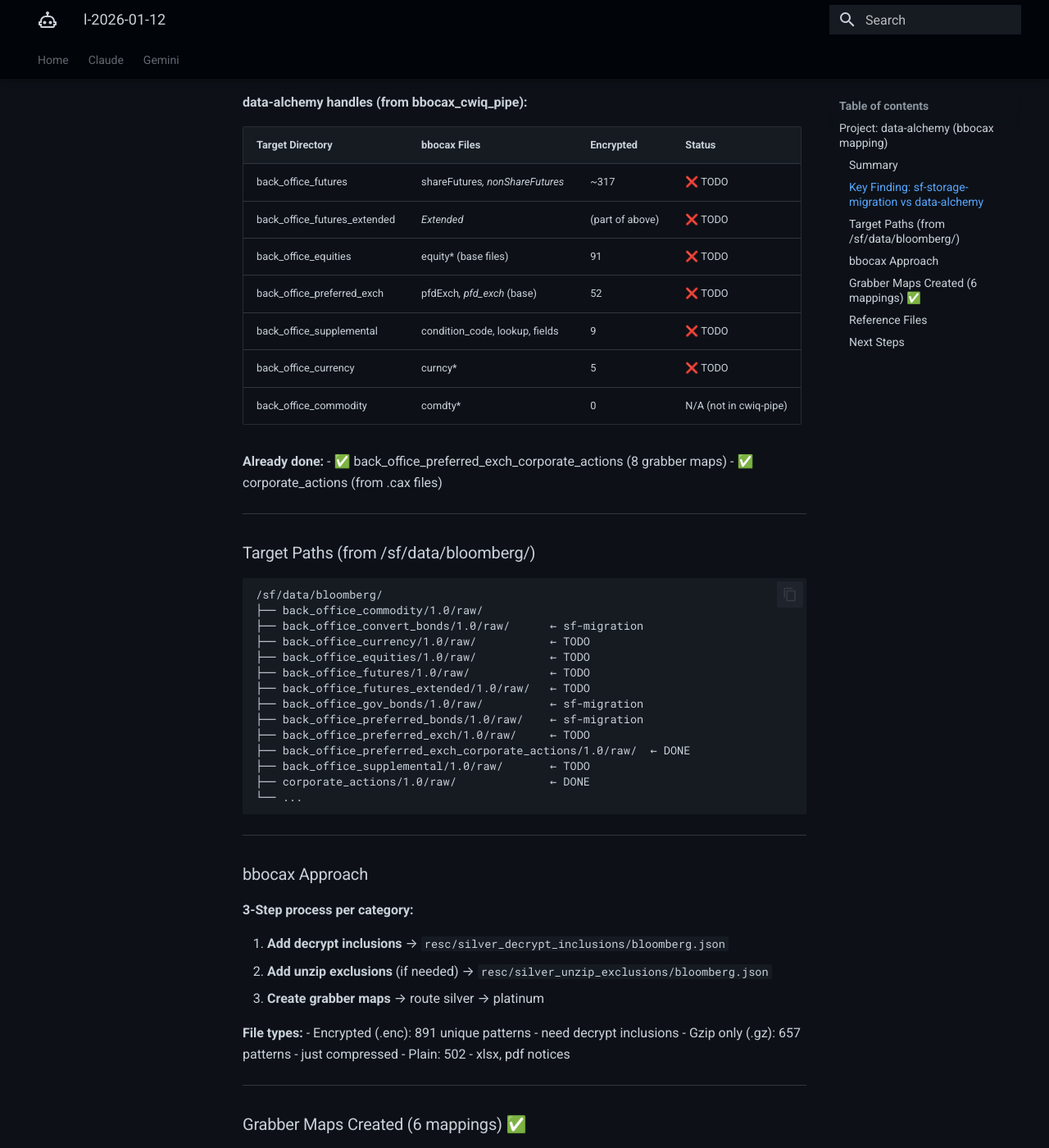
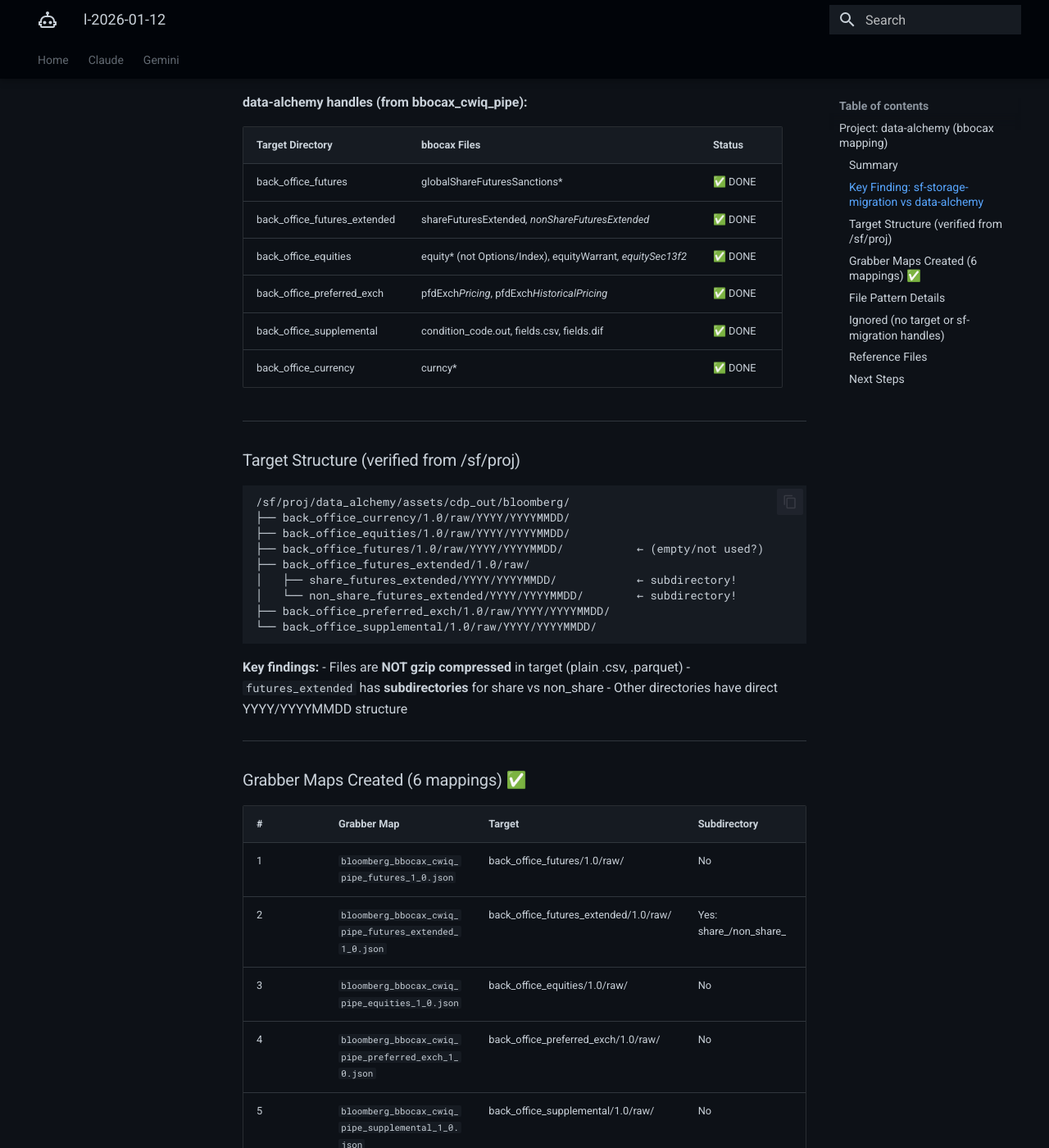
Before and after one commit to ThanuMahee12/AgentContext, an MkDocs documentation site: the page built from docs/Claude/sessions/l-2026-01-12.md, in a window 1280 px wide and 1400 px high, scrolled down 1018 px. Shown: the whole window at 82% size. Built offline with MkDocs 1.6.1 and Material for MkDocs 9.7.7, drawn with Linux system fonts in a browser that asks for light colours; some of the changed text lies outside the part shown.

Commit message:
docs: update l-2026-01-12 - verified target structure from /sf/proj, added .gz support

````diff
--- a/docs/Claude/sessions/l-2026-01-12.md
+++ b/docs/Claude/sessions/l-2026-01-12.md
@@ -12,7 +12,7 @@
 
 ### Summary
 
-Analyzed bbocax_cwiq_pipe files and determined what needs mapping vs what sf-storage-migration handles.
+Created 6 grabber maps for bbocax_cwiq_pipe → back_office_* targets. Verified target structure from `/sf/proj/data_alchemy/assets/cdp_out/bloomberg/`.
 
 ---
 
@@ -33,94 +33,87 @@ Analyzed bbocax_cwiq_pipe files and determined what needs mapping vs what sf-sto
 
 **data-alchemy handles (from bbocax_cwiq_pipe):**
 
-| Target Directory | bbocax Files | Encrypted | Status |
-|------------------|--------------|-----------|--------|
-| back_office_futures | shareFutures*, nonShareFutures* | ~317 | ❌ TODO |
-| back_office_futures_extended | *Extended* | (part of above) | ❌ TODO |
-| back_office_equities | equity* (base files) | 91 | ❌ TODO |
-| back_office_preferred_exch | pfdExch*, pfd_exch* (base) | 52 | ❌ TODO |
-| back_office_supplemental | condition_code, lookup, fields | 9 | ❌ TODO |
-| back_office_currency | curncy* | 5 | ❌ TODO |
-| back_office_commodity | comdty* | 0 | N/A (not in cwiq-pipe) |
-
-**Already done:**
-- ✅ back_office_preferred_exch_corporate_actions (8 grabber maps)
-- ✅ corporate_actions (from .cax files)
+| Target Directory | bbocax Files | Status |
+|------------------|--------------|--------|
+| back_office_futures | globalShareFuturesSanctions* | ✅ DONE |
+| back_office_futures_extended | shareFuturesExtended*, nonShareFuturesExtended* | ✅ DONE |
+| back_office_equities | equity* (not Options/Index), equityWarrant*, equitySec13f2* | ✅ DONE |
+| back_office_preferred_exch | pfdExch*Pricing*, pfdExch*HistoricalPricing* | ✅ DONE |
+| back_office_supplemental | condition_code.out, fields.csv, fields.dif | ✅ DONE |
+| back_office_currency | curncy* | ✅ DONE |
 
 ---
 
-### Target Paths (from /sf/data/bloomberg/)
+### Target Structure (verified from /sf/proj)
 
 ```
-/sf/data/bloomberg/
-├── back_office_commodity/1.0/raw/
-├── back_office_convert_bonds/1.0/raw/      ← sf-migration
-├── back_office_currency/1.0/raw/           ← TODO
-├── back_office_equities/1.0/raw/           ← TODO
-├── back_office_futures/1.0/raw/            ← TODO
-├── back_office_futures_extended/1.0/raw/   ← TODO
-├── back_office_gov_bonds/1.0/raw/          ← sf-migration
-├── back_office_preferred_bonds/1.0/raw/    ← sf-migration
-├── back_office_preferred_exch/1.0/raw/     ← TODO
-├── back_office_preferred_exch_corporate_actions/1.0/raw/  ← DONE
-├── back_office_supplemental/1.0/raw/       ← TODO
-├── corporate_actions/1.0/raw/              ← DONE
-└── ...
+/sf/proj/data_alchemy/assets/cdp_out/bloomberg/
+├── back_office_currency/1.0/raw/YYYY/YYYYMMDD/
+├── back_office_equities/1.0/raw/YYYY/YYYYMMDD/
+├── back_office_futures/1.0/raw/YYYY/YYYYMMDD/           ← (empty/not used?)
+├── back_office_futures_extended/1.0/raw/
+│   ├── share_futures_extended/YYYY/YYYYMMDD/            ← subdirectory!
+│   └── non_share_futures_extended/YYYY/YYYYMMDD/        ← subdirectory!
+├── back_office_preferred_exch/1.0/raw/YYYY/YYYYMMDD/
+└── back_office_supplemental/1.0/raw/YYYY/YYYYMMDD/
 ```
 
----
-
-### bbocax Approach
-
-**3-Step process per category:**
-
-1. **Add decrypt inclusions** → `resc/silver_decrypt_inclusions/bloomberg.json`
-2. **Add unzip exclusions** (if needed) → `resc/silver_unzip_exclusions/bloomberg.json`
-3. **Create grabber maps** → route silver → platinum
-
-**File types:**
-- Encrypted (.enc): 891 unique patterns - need decrypt inclusions
-- Gzip only (.gz): 657 patterns - just compressed
-- Plain: 502 - xlsx, pdf notices
+**Key findings:**
+- Files are **NOT gzip compressed** in target (plain .csv, .parquet)
+- `futures_extended` has **subdirectories** for share vs non_share
+- Other directories have direct YYYY/YYYYMMDD structure
 
 ---
 
 ### Grabber Maps Created (6 mappings) ✅
 
-| # | Category | Grabber Map | Target | Status |
-|---|----------|-------------|--------|--------|
-| 1 | futures | `bloomberg_bbocax_cwiq_pipe_futures_1_0.json` | back_office_futures/1.0/raw/ | ✅ DONE |
-| 2 | futures_extended | `bloomberg_bbocax_cwiq_pipe_futures_extended_1_0.json` | back_office_futures_extended/1.0/raw/ | ✅ DONE |
-| 3 | equity | `bloomberg_bbocax_cwiq_pipe_equities_1_0.json` | back_office_equities/1.0/raw/ | ✅ DONE |
-| 4 | preferred_exch | `bloomberg_bbocax_cwiq_pipe_preferred_exch_1_0.json` | back_office_preferred_exch/1.0/raw/ | ✅ DONE |
-| 5 | supplemental | `bloomberg_bbocax_cwiq_pipe_supplemental_1_0.json` | back_office_supplemental/1.0/raw/ | ✅ DONE |
-| 6 | currency | `bloomberg_bbocax_cwiq_pipe_currency_1_0.json` | back_office_currency/1.0/raw/ | ✅ DONE |
+| # | Grabber Map | Target | Subdirectory |
+|---|-------------|--------|--------------|
+| 1 | `bloomberg_bbocax_cwiq_pipe_futures_1_0.json` | back_office_futures/1.0/raw/ | No |
+| 2 | `bloomberg_bbocax_cwiq_pipe_futures_extended_1_0.json` | back_office_futures_extended/1.0/raw/ | Yes: share_/non_share_ |
+| 3 | `bloomberg_bbocax_cwiq_pipe_equities_1_0.json` | back_office_equities/1.0/raw/ | No |
+| 4 | `bloomberg_bbocax_cwiq_pipe_preferred_exch_1_0.json` | back_office_preferred_exch/1.0/raw/ | No |
+| 5 | `bloomberg_bbocax_cwiq_pipe_supplemental_1_0.json` | back_office_supplemental/1.0/raw/ | No |
+| 6 | `bloomberg_bbocax_cwiq_pipe_currency_1_0.json` | back_office_currency/1.0/raw/ | No |
 
-**File patterns mapped:**
+**Pattern features:**
+- All patterns handle optional `.gz` suffix: `(?:\.gz)?`
+- Files with date suffix (`.csv.20251213`) → extract date from suffix
+- Files without date suffix → use silver directory date
+- `futures_extended` routes `shareFuturesExtended*` → `share_futures_extended/` and `nonShareFuturesExtended*` → `non_share_futures_extended/`
 
-| Grabber Map | Source Patterns |
-|-------------|-----------------|
-| futures | `globalShareFuturesSanctions*` |
-| futures_extended | `shareFuturesExtended*`, `nonShareFuturesExtended*` |
-| equities | `equity*` (excludes Options/Index), `equityWarrant*`, `equitySec13f2*` |
-| preferred_exch | `pfdExch*Pricing*`, `pfdExch*HistoricalPricing*` |
-| supplemental | `condition_code.out`, `fields.csv`, `fields.dif`, `tickSizeTable*` |
-| currency | `curncy*` |
+---
 
-**Ignored (no target path or sf-migration handles):**
-- bonds (govt*, corpPfd*) → sf-storage-migration handles
-- calendar → sf-storage-migration handles (BBOCAL)
-- equityOptions → no target directory exists
-- equityIndexOptions → no target directory exists
+### File Pattern Details
+
+| Grabber Map | Source Patterns | Extensions |
+|-------------|-----------------|------------|
+| futures | `globalShareFuturesSanctions*` | .csv, .parquet |
+| futures_extended | `shareFuturesExtended*`, `nonShareFuturesExtended*` | .csv, .parquet |
+| equities | `equity(?!Options|Index)*`, `equityWarrant*`, `equitySec13f2*` | .csv, .parquet |
+| preferred_exch | `pfdExch*Pricing*`, `pfdExch*HistoricalPricing*` | .csv, .parquet |
+| supplemental | `condition_code.out`, `fields.csv`, `fields.dif` | .out, .csv, .dif |
+| currency | `curncy*` | .csv, .parquet |
+
+**Note:** tickSizeTable removed from supplemental (not in /sf/proj target)
+
+---
+
+### Ignored (no target or sf-migration handles)
+
+- bonds (govt*, corpPfd*) → sf-storage-migration
+- calendar → sf-storage-migration (BBOCAL)
+- equityOptions → no target directory
+- equityIndexOptions → no target directory
 
 ---
 
 ### Reference Files
 
+- Target verification: `/sf/proj/data_alchemy/assets/cdp_out/bloomberg/`
 - Shovel mapping: `tfe-cdp-shovel/shovel/dataset_mapping/bbo.py`
-- Product mapping: `tfe-cdp-shovel/shovel/dataset_mapping/bbo_product_mapping.json`
 - sf-storage-migration handlers: `/home/thanumahee/dev/sf-storage-migration/gpfs_fsdb_mapping/mapping/handlers/bloomberg/`
-- bbocax source tree: `asserts/tree/crawler/bloomberg-bbocax_cwiq_pipe-1.0-tree.json`
+- Silver files: `/sf/data/bloomberg/bbocax_cwiq_pipe/1.0/silver/`
 
 ---
 
@@ -128,7 +121,7 @@ Analyzed bbocax_cwiq_pipe files and determined what needs mapping vs what sf-sto
 
 1. Test pipeline with new grabber maps
 2. Run with `--default-mapping` to find uncategorized files
-3. Verify gold output paths match expected structure
+3. Verify gold output paths match `/sf/proj` structure
 4. Deploy to production
 
 ---
````
